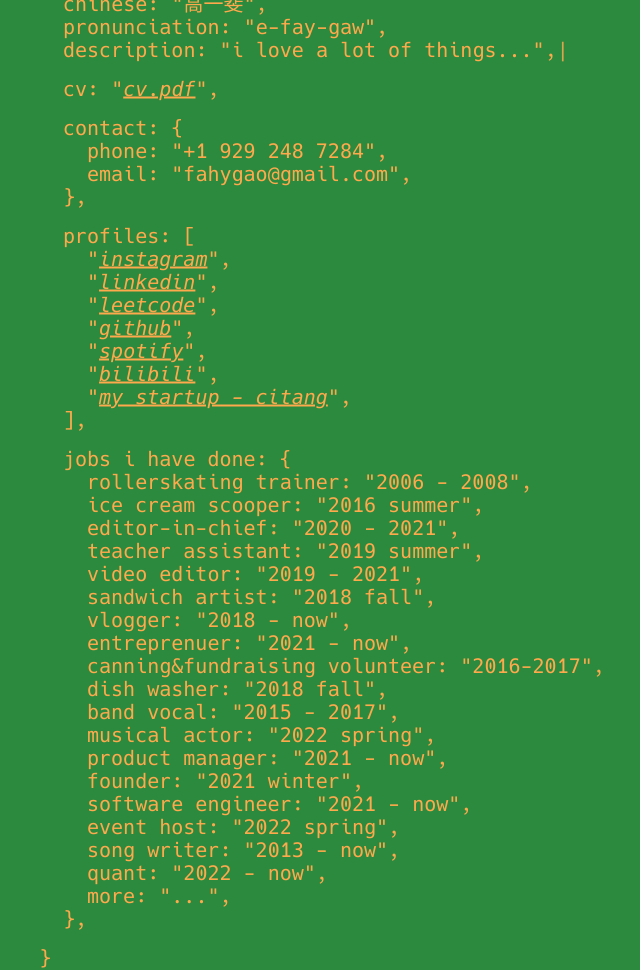
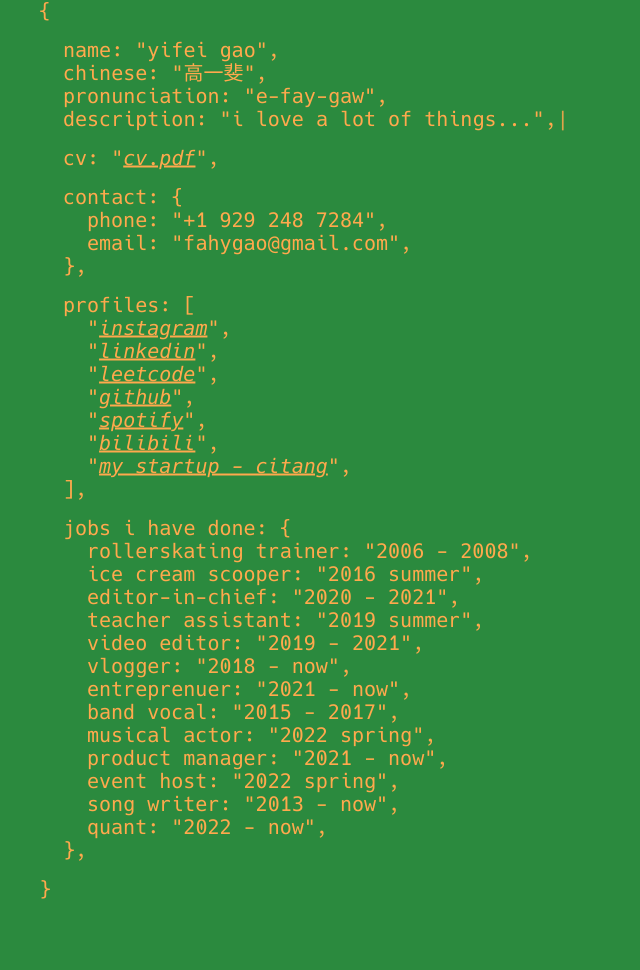
Before and after one commit to fahygao/fahygao.github.io, a Jekyll site: the page built from index.md, in a window 1280 px wide. Shown: the whole page, without its empty margins (217-857 px from the left). Built offline with Jekyll 4.4.1, drawn with Linux system fonts in a browser that asks for light colours; after the commit the page ends 901 px from its top, so only the background shows below that.

```diff
--- a/_config.yml
+++ b/_config.yml
@@ -38,20 +38,14 @@
     Editor-in-chief: 2020 - 2021
     Teacher Assistant: 2019 Summer
     Video Editor: 2019 - 2021
-    Sandwich artist: 2018 Fall
     Vlogger: 2018 - now
     Entreprenuer: 2021 - now
-    Canning&fundraising Volunteer: 2016-2017
-    Dish washer: 2018 Fall
     Band Vocal: 2015 - 2017
     Musical actor: 2022 Spring
     Product Manager: 2021 - now
-    Founder: 2021 Winter
-    software Engineer: 2021 - now
     Event host: 2022 Spring
     Song Writer: 2013 - now
     Quant: 2022 - now
-    more: ...
 
 
 
```
